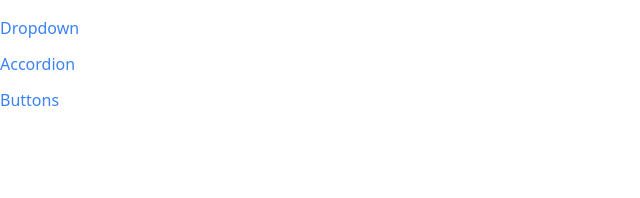
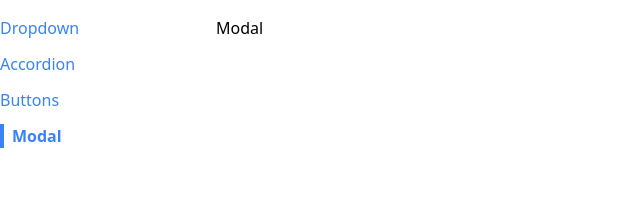
Before and after one commit to ernest-heh/react-components, a React (Create React App) app: page /modal in a window 1280 px wide. Shown: the top 198 px of the page, without its empty margins (0-640 px from the left). Built offline with nearby package versions, Linux system fonts and the light colour scheme.

Commit message:
add Modal / ModalPage components, add Modal link to nav Sidebar

```diff
--- a/src/App.js
+++ b/src/App.js
@@ -3,6 +3,7 @@
 import AccordionPage from "./pages/AccordionPage";
 import DropdownPage from "./pages/DropdownPage";
 import ButtonPage from "./pages/ButtonPage";
+import ModalPage from "./pages/ModalPage";
 
 function App() {
   return (
@@ -18,6 +19,9 @@
         <Route path="/buttons">
           <ButtonPage />
         </Route>
+        <Route path="/modal">
+          <ModalPage />
+        </Route>
       </div>
     </div>
   );
--- /dev/null
+++ b/src/components/Modal.js
@@ -0,0 +1,5 @@
+function Modal() {
+  return <div>Modal</div>;
+}
+
+export default Modal;
--- a/src/components/Sidebar.js
+++ b/src/components/Sidebar.js
@@ -5,6 +5,7 @@
     { label: "Dropdown", path: "/" },
     { label: "Accordion", path: "/accordion" },
     { label: "Buttons", path: "/buttons" },
+    { label: "Modal", path: "/modal" },
   ];
 
   const renderedLinks = links.map((link) => {
--- a/src/pages/ButtonPage.js
+++ b/src/pages/ButtonPage.js
@@ -5,7 +5,7 @@
   return (
     <div>
       <div>
-        <Button success rounded outline className="mb-4">
+        <Button success rounded outline>
           <GoBell />
           Click Me!
         </Button>
--- /dev/null
+++ b/src/pages/ModalPage.js
@@ -0,0 +1,11 @@
+import Modal from "../components/Modal";
+
+function ModalPage() {
+  return (
+    <div>
+      <Modal />
+    </div>
+  );
+}
+
+export default ModalPage;
```
